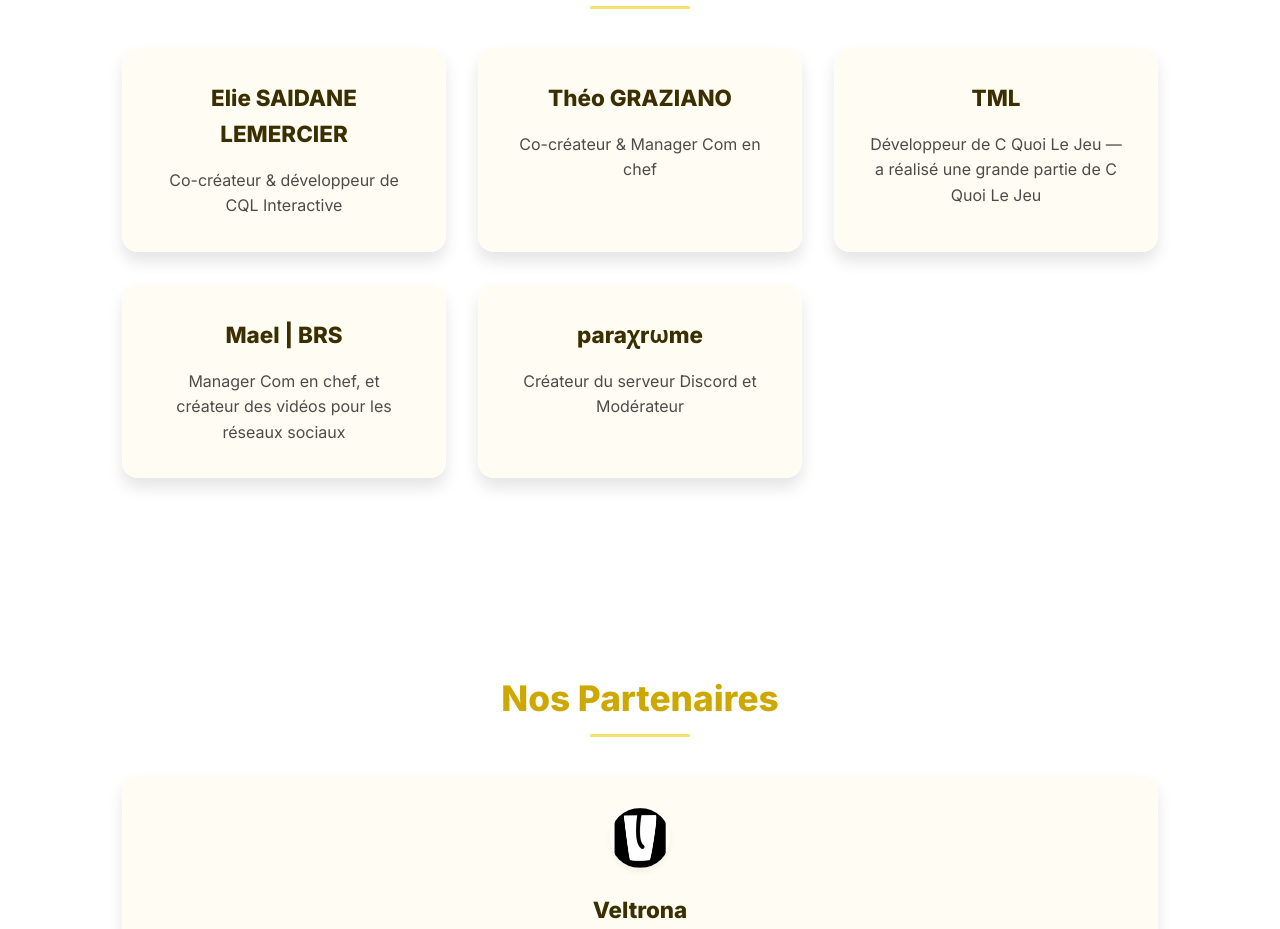
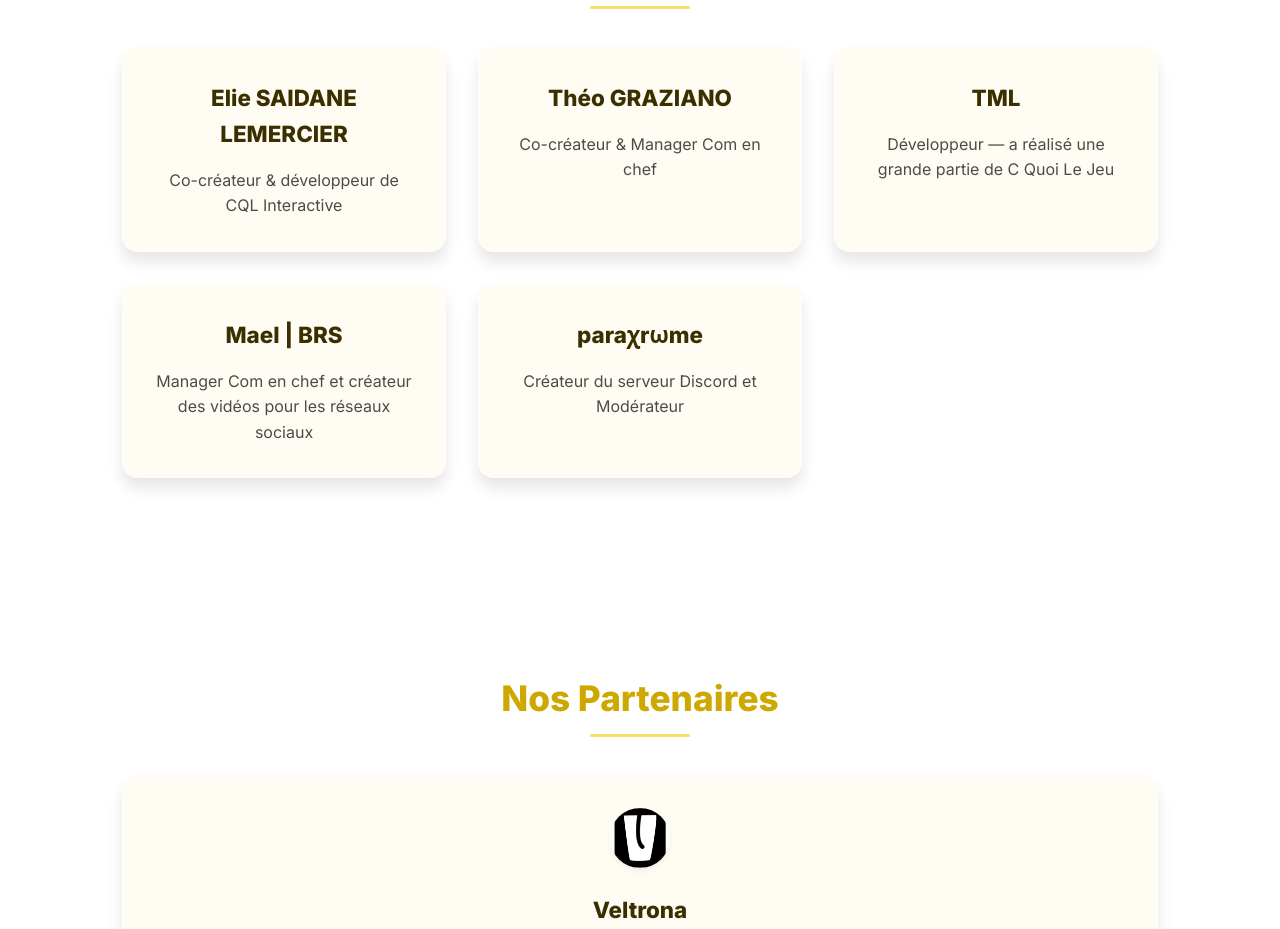
Before and after one commit to CQL-Interactive/cql-interactive.fr, a React (Vite) app: page / in a window 1280 px wide. Shown: the part 1460-2389 px from the top of the page. Built offline with nearby package versions, Linux system fonts and the light colour scheme; the HTML template or start-up script is replaced by a standard one.

Commit message:
modified:   src/components/Team.jsx

```diff
--- a/src/components/Team.jsx
+++ b/src/components/Team.jsx
@@ -16,11 +16,11 @@ export default function Team() {
           </motion.div>
           <motion.div className="card glass member" whileHover={{ scale: 1.02 }}>
             <h4>TML</h4>
-            <p>Développeur de C Quoi Le Jeu — a réalisé une grande partie de C Quoi Le Jeu</p>
+            <p>Développeur — a réalisé une grande partie de C Quoi Le Jeu</p>
           </motion.div>
           <motion.div className="card glass member" whileHover={{ scale: 1.02 }}>
             <h4>Mael | BRS</h4>
-            <p>Manager Com en chef, et créateur des vidéos pour les réseaux sociaux</p>
+            <p>Manager Com en chef et créateur des vidéos pour les réseaux sociaux</p>
           </motion.div>
           <motion.div className="card glass member" whileHover={{ scale: 1.02 }}>
             <h4>paraχrωme</h4>
```
